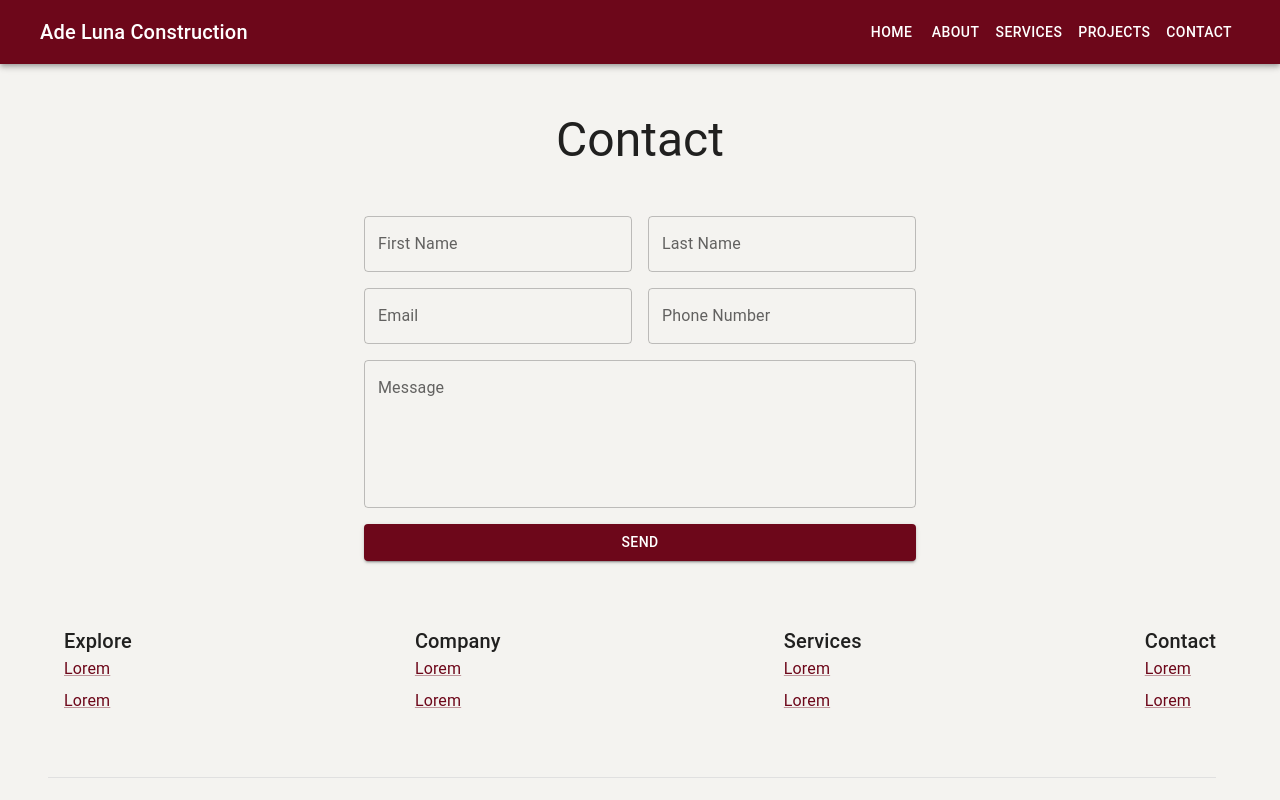
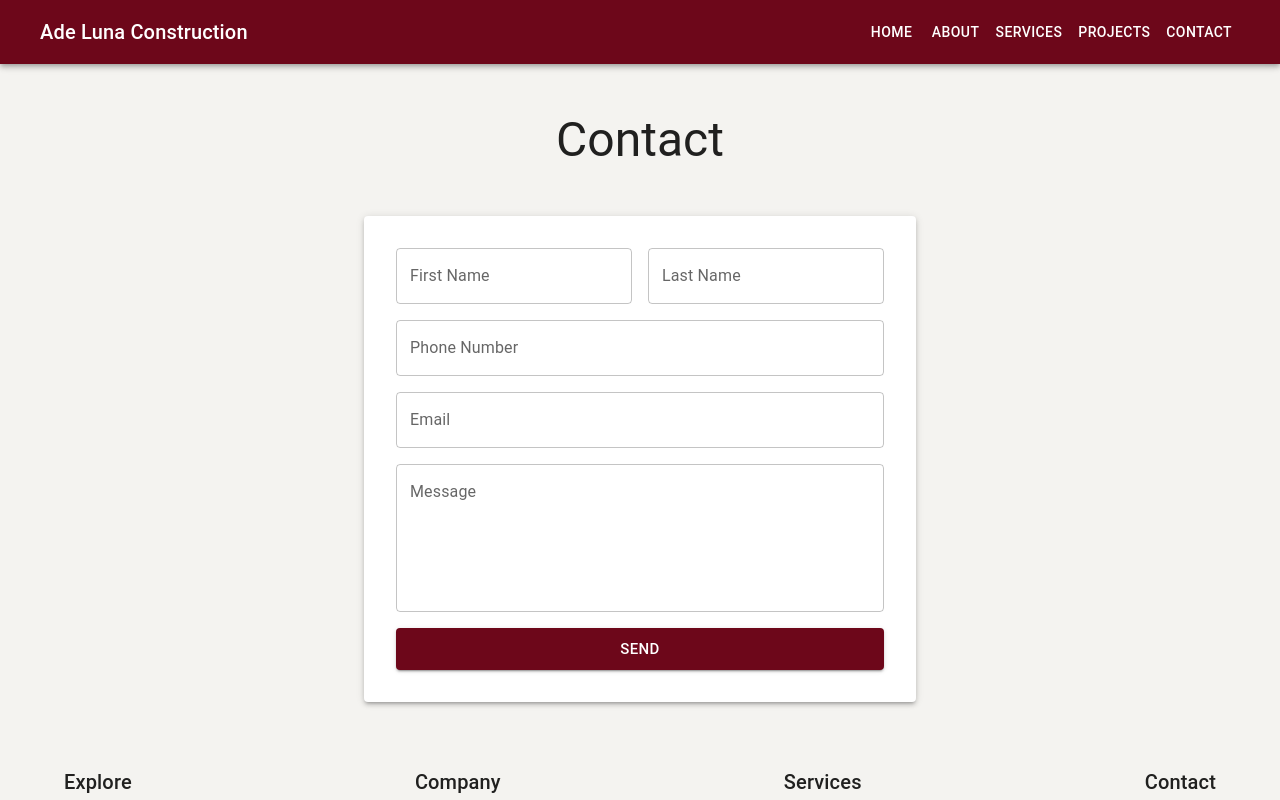
Before and after one commit to xilaluna/Ade-Luna-Construction, a React (Create React App) app: page /contact in a window 1280 px wide. Shown: the top 800 px of the page. Built offline with nearby package versions, Linux system fonts and the light colour scheme.

Commit message:
[add] call to action

```diff
--- a/src/assets/data/service-projects.json
+++ b/src/assets/data/service-projects.json
@@ -20,7 +20,31 @@
     "description": "Lorem ipsum dolor sit amet, consectetur adipiscing elit, sed do eiusmod tempor incididunt ut labore et dolore magna aliqua. Ut enim ad minim veniam, quis nostrud exercitation ullamco laboris nisi ut aliquip ex ea commodo consequat. Duis aute irure dolor in reprehenderit in voluptate velit esse cillum dolore eu fugiat nulla pariatur. Excepteur sint occaecat cupidatat non proident, sunt in culpa qui officia deserunt mollit anim id est laborum."
   },
   {
-    "service": "Plumbing",
+    "service": "General Demolition",
+    "description": "Lorem ipsum dolor sit amet, consectetur adipiscing elit, sed do eiusmod tempor incididunt ut labore et dolore magna aliqua. Ut enim ad minim veniam, quis nostrud exercitation ullamco laboris nisi ut aliquip ex ea commodo consequat. Duis aute irure dolor in reprehenderit in voluptate velit esse cillum dolore eu fugiat nulla pariatur. Excepteur sint occaecat cupidatat non proident, sunt in culpa qui officia deserunt mollit anim id est laborum."
+  },
+  {
+    "service": "Concrete Foundation Work",
+    "description": "Lorem ipsum dolor sit amet, consectetur adipiscing elit, sed do eiusmod tempor incididunt ut labore et dolore magna aliqua. Ut enim ad minim veniam, quis nostrud exercitation ullamco laboris nisi ut aliquip ex ea commodo consequat. Duis aute irure dolor in reprehenderit in voluptate velit esse cillum dolore eu fugiat nulla pariatur. Excepteur sint occaecat cupidatat non proident, sunt in culpa qui officia deserunt mollit anim id est laborum."
+  },
+  {
+    "service": "Carpentry Framing",
+    "description": "Lorem ipsum dolor sit amet, consectetur adipiscing elit, sed do eiusmod tempor incididunt ut labore et dolore magna aliqua. Ut enim ad minim veniam, quis nostrud exercitation ullamco laboris nisi ut aliquip ex ea commodo consequat. Duis aute irure dolor in reprehenderit in voluptate velit esse cillum dolore eu fugiat nulla pariatur. Excepteur sint occaecat cupidatat non proident, sunt in culpa qui officia deserunt mollit anim id est laborum."
+  },
+  {
+    "service": "Water Proofing",
+    "description": "Lorem ipsum dolor sit amet, consectetur adipiscing elit, sed do eiusmod tempor incididunt ut labore et dolore magna aliqua. Ut enim ad minim veniam, quis nostrud exercitation ullamco laboris nisi ut aliquip ex ea commodo consequat. Duis aute irure dolor in reprehenderit in voluptate velit esse cillum dolore eu fugiat nulla pariatur. Excepteur sint occaecat cupidatat non proident, sunt in culpa qui officia deserunt mollit anim id est laborum."
+  },
+  {
+    "service": "Insulation",
+    "description": "Lorem ipsum dolor sit amet, consectetur adipiscing elit, sed do eiusmod tempor incididunt ut labore et dolore magna aliqua. Ut enim ad minim veniam, quis nostrud exercitation ullamco laboris nisi ut aliquip ex ea commodo consequat. Duis aute irure dolor in reprehenderit in voluptate velit esse cillum dolore eu fugiat nulla pariatur. Excepteur sint occaecat cupidatat non proident, sunt in culpa qui officia deserunt mollit anim id est laborum."
+  },
+  {
+    "service": "Drywall",
+    "description": "Lorem ipsum dolor sit amet, consectetur adipiscing elit, sed do eiusmod tempor incididunt ut labore et dolore magna aliqua. Ut enim ad minim veniam, quis nostrud exercitation ullamco laboris nisi ut aliquip ex ea commodo consequat. Duis aute irure dolor in reprehenderit in voluptate velit esse cillum dolore eu fugiat nulla pariatur. Excepteur sint occaecat cupidatat non proident, sunt in culpa qui officia deserunt mollit anim id est laborum."
+  },
+  {
+    "service": "Prime & Paint",
     "description": "Lorem ipsum dolor sit amet, consectetur adipiscing elit, sed do eiusmod tempor incididunt ut labore et dolore magna aliqua. Ut enim ad minim veniam, quis nostrud exercitation ullamco laboris nisi ut aliquip ex ea commodo consequat. Duis aute irure dolor in reprehenderit in voluptate velit esse cillum dolore eu fugiat nulla pariatur. Excepteur sint occaecat cupidatat non proident, sunt in culpa qui officia deserunt mollit anim id est laborum."
   }
 ]
--- /dev/null
+++ b/src/components/CallToAction/CallToAction.jsx
@@ -0,0 +1,33 @@
+import React from "react"
+
+import Container from "@mui/material/Container"
+import Typography from "@mui/material/Typography"
+import Button from "@mui/material/Button"
+import Box from "@mui/material/Box"
+import ConnectWithoutContactIcon from "@mui/icons-material/ConnectWithoutContact"
+
+import { Link as RouterLink } from "react-router-dom"
+
+const CallToAction = () => {
+  return (
+    <Container maxWidth="sm" sx={{ py: 12 }}>
+      <Box sx={{ textAlign: "center", pb: 2 }}>
+        <ConnectWithoutContactIcon sx={{ fontSize: 50 }} />
+      </Box>
+      <Typography align="center" variant="h3" component="p">
+        Lets Talk
+      </Typography>
+      <Typography align="center" variant="subtitle1" component="p" color="text.secondary">
+        Lorem ipsum dolor sit amet consectetur adipisicing elit. Enim ipsam molestias
+        repellat culpa nemo quis.
+      </Typography>
+      <Box sx={{ textAlign: "center", pt: 4 }}>
+        <Button component={RouterLink} to="/contact" variant="contained">
+          Get in Touch
+        </Button>
+      </Box>
+    </Container>
+  )
+}
+
+export default CallToAction
--- a/src/components/ContactForm/ContactForm.jsx
+++ b/src/components/ContactForm/ContactForm.jsx
@@ -4,9 +4,11 @@ import Box from "@mui/material/Box"
 import Grid from "@mui/material/Grid"
 import TextField from "@mui/material/TextField"
 import Button from "@mui/material/Button"
+import Paper from "@mui/material/Paper"
 
 const ContactForm = (props) => {
   return (
+    <Paper sx={{ p: 4 }} elevation={3}>
       <Box component="form" noValidate {...props}>
         <Grid container spacing={2}>
           <Grid item md={6}>
@@ -15,12 +17,18 @@ const ContactForm = (props) => {
           <Grid item md={6}>
             <TextField fullWidth id="lastName" label="Last Name" variant="outlined" />
           </Grid>
-        <Grid item md={6}>
+          <Grid item md={12}>
+            <TextField
+              fullWidth
+              id="phoneNumber"
+              label="Phone Number"
+              variant="outlined"
+            />
+          </Grid>
+          <Grid item md={12}>
             <TextField fullWidth id="email" label="Email" variant="outlined" />
           </Grid>
-        <Grid item md={6}>
-          <TextField fullWidth id="phoneNumber" label="Phone Number" variant="outlined" />
-        </Grid>
+
           <Grid item md={12}>
             <TextField
               fullWidth
@@ -32,12 +40,13 @@ const ContactForm = (props) => {
             />
           </Grid>
           <Grid item md={12}>
-          <Button fullWidth variant="contained">
+            <Button fullWidth variant="contained" size="large">
               Send
             </Button>
           </Grid>
         </Grid>
       </Box>
+    </Paper>
   )
 }
 
--- a/src/components/Hero/Hero.jsx
+++ b/src/components/Hero/Hero.jsx
@@ -18,8 +18,7 @@ const Hero = () => {
         backgroundSize: "cover",
         backgroundPosition: "center",
 
-        pt: 8,
-        pb: 6,
+        py: 12,
       }}
     >
       <Container maxWidth="sm">
--- a/src/pages/Home.jsx
+++ b/src/pages/Home.jsx
@@ -1,13 +1,17 @@
 import React from "react"
 
 import Hero from "../components/Hero/Hero"
+import Benefits from "../components/Benefits/Benefits"
 import SocialProof from "../components/SocialProof/SocialProof"
+import CallToAction from "../components/CallToAction/CallToAction"
 
 const Home = () => {
   return (
     <React.Fragment>
       <Hero />
+      <Benefits />
       <SocialProof />
+      <CallToAction />
     </React.Fragment>
   )
 }
```
Also changed, not shown: src/components/Features.jsx/Features.jsx (added, +7 -0 lines), 1 other file (tests, documents, lock files or other folders). Lines whose indentation alone changed are shown as unchanged.
